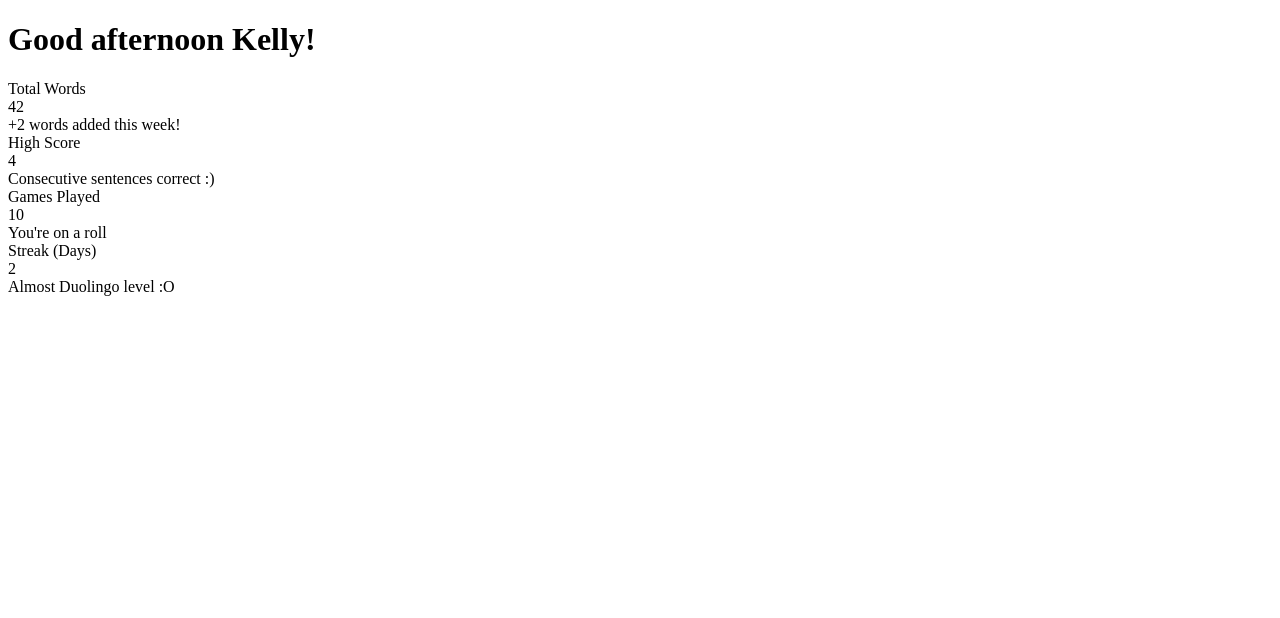
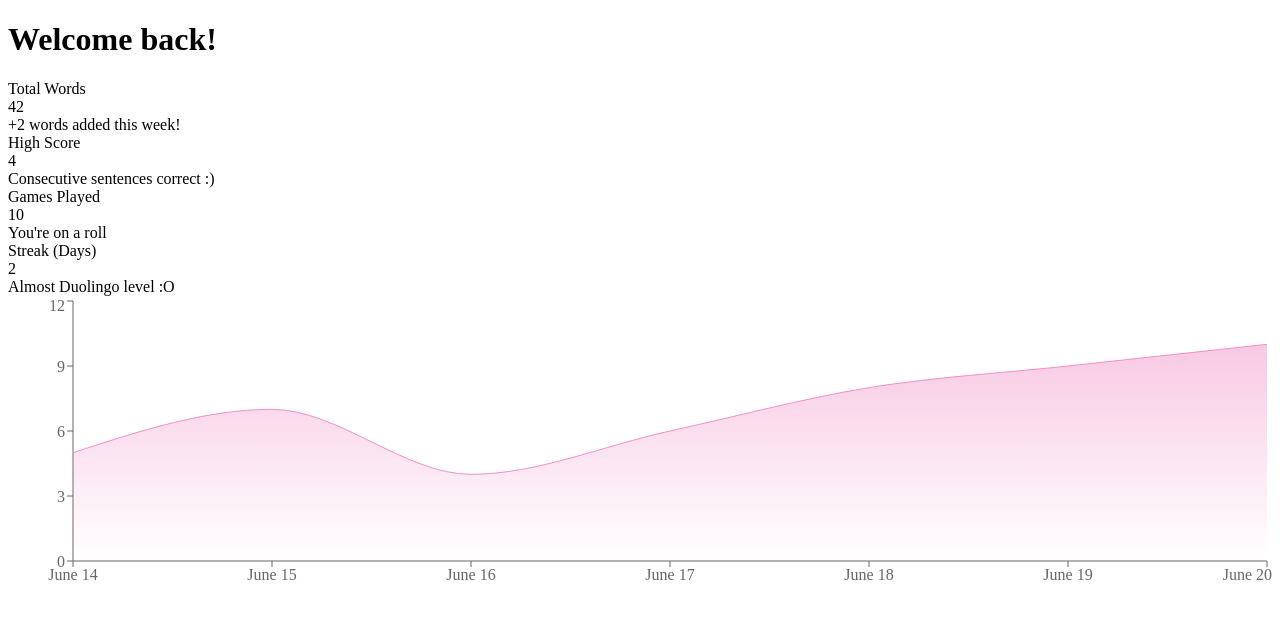
Before and after one commit to kellyhum/sentence-streak, a Next.js app in the folder frontend/: page / in a window 1280 px wide. Shown: the top 618 px of the page. Built offline with nearby package versions, Linux system fonts and the light colour scheme.

Commit message:
feat: add chart

```diff
--- a/frontend/src/app/page.tsx
+++ b/frontend/src/app/page.tsx
@@ -1,4 +1,14 @@
+"use client";
+
 import CustomCard from "@/components/CustomCard";
+import {
+    Area,
+    AreaChart,
+    ResponsiveContainer,
+    XAxis,
+    YAxis,
+    Tooltip,
+} from "recharts";
 
 export default function Home() {
     const sampleStats = [
@@ -23,22 +33,64 @@ export default function Home() {
             desc: "Almost Duolingo level :O",
         },
     ];
+
+    const sampleData = [
+        { date: "June 14", highScore: 120, gamesPlayed: 5, totalWords: 300 },
+        { date: "June 15", highScore: 135, gamesPlayed: 7, totalWords: 310 },
+        { date: "June 16", highScore: 140, gamesPlayed: 4, totalWords: 315 },
+        { date: "June 17", highScore: 145, gamesPlayed: 6, totalWords: 320 },
+        { date: "June 18", highScore: 150, gamesPlayed: 8, totalWords: 330 },
+        { date: "June 19", highScore: 155, gamesPlayed: 9, totalWords: 340 },
+        {
+            date: "June 20",
+            highScore: 160,
+            gamesPlayed: 10,
+            totalWords: 350,
+        },
+    ];
     return (
-        <div>
         <div className="px-20 py-10">
-                <h1 className="mb-10">Good afternoon Kelly!</h1>
+            <h1 className="mb-10">Welcome back!</h1>
 
-                <div className="flex gap-2">
+            <div className="flex justify-between mb-8 gap-2">
                 {sampleStats.map((item) => (
                     <CustomCard
                         key={item.title}
                         title={item.title}
                         statistic={item.statistic}
                         desc={item.desc}
+                        customClassName="hover:cursor-pointer"
                     />
                 ))}
             </div>
-            </div>
+            <ResponsiveContainer width="100%" height={300}>
+                <AreaChart width={400} height={400} data={sampleData}>
+                    <defs>
+                        <linearGradient id="games" x1="0" y1="0" x2="0" y2="1">
+                            {/** at 5% have 0.8 opacity, 95% is transparent */}
+                            <stop
+                                offset="0%"
+                                stopColor="#f18ec6"
+                                stopOpacity={0.8}
+                            />{" "}
+                            <stop
+                                offset="99%"
+                                stopColor="#f18ec6"
+                                stopOpacity={0}
+                            />
+                        </linearGradient>
+                    </defs>
+                    <XAxis dataKey="date" />
+                    <YAxis />
+                    <Tooltip />
+                    <Area
+                        type="monotone"
+                        dataKey="gamesPlayed"
+                        stroke="#f18ec6"
+                        fill="url(#games)"
+                    />
+                </AreaChart>
+            </ResponsiveContainer>
         </div>
     );
 }
```
Lines whose indentation alone changed are shown as unchanged.
